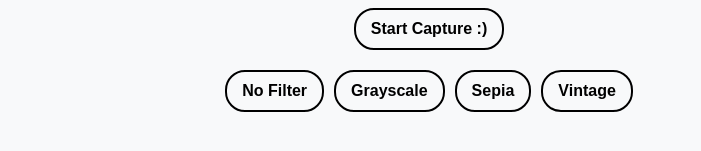
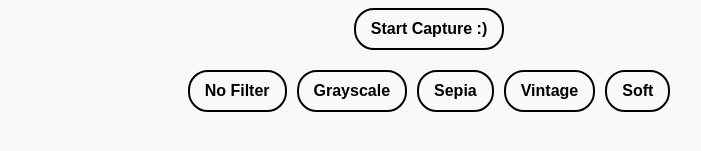
Before and after one commit to yandong2023/picapica, a React (Create React App) app in the folder frontend/: page /photobooth in a window 1280 px wide. Shown: the part 611-762 px from the top of the page, without its empty margins (211-912 px from the left). Built offline with nearby package versions, Linux system fonts and the light colour scheme; no server answers.

Commit message:
Update PhotoBooth.js

```diff
--- a/frontend/src/components/PhotoBooth.js
+++ b/frontend/src/components/PhotoBooth.js
@@ -191,6 +191,7 @@ const PhotoBooth = ({ setCapturedImages }) => {
         <button onClick={() => setFilter("grayscale(100%)")}>Grayscale</button>
         <button onClick={() => setFilter("sepia(100%)")}>Sepia</button>
         <button onClick={() => setFilter("grayscale(100%) contrast(120%) brightness(110%) sepia(30%) hue-rotate(10deg) blur(0.4px)")}>Vintage</button>
+        <button onClick={() => setFilter("brightness(130%) contrast(105%) saturate(80%) blur(0.3px)")}>Soft</button>
       </div>
     </div>
   );
```
